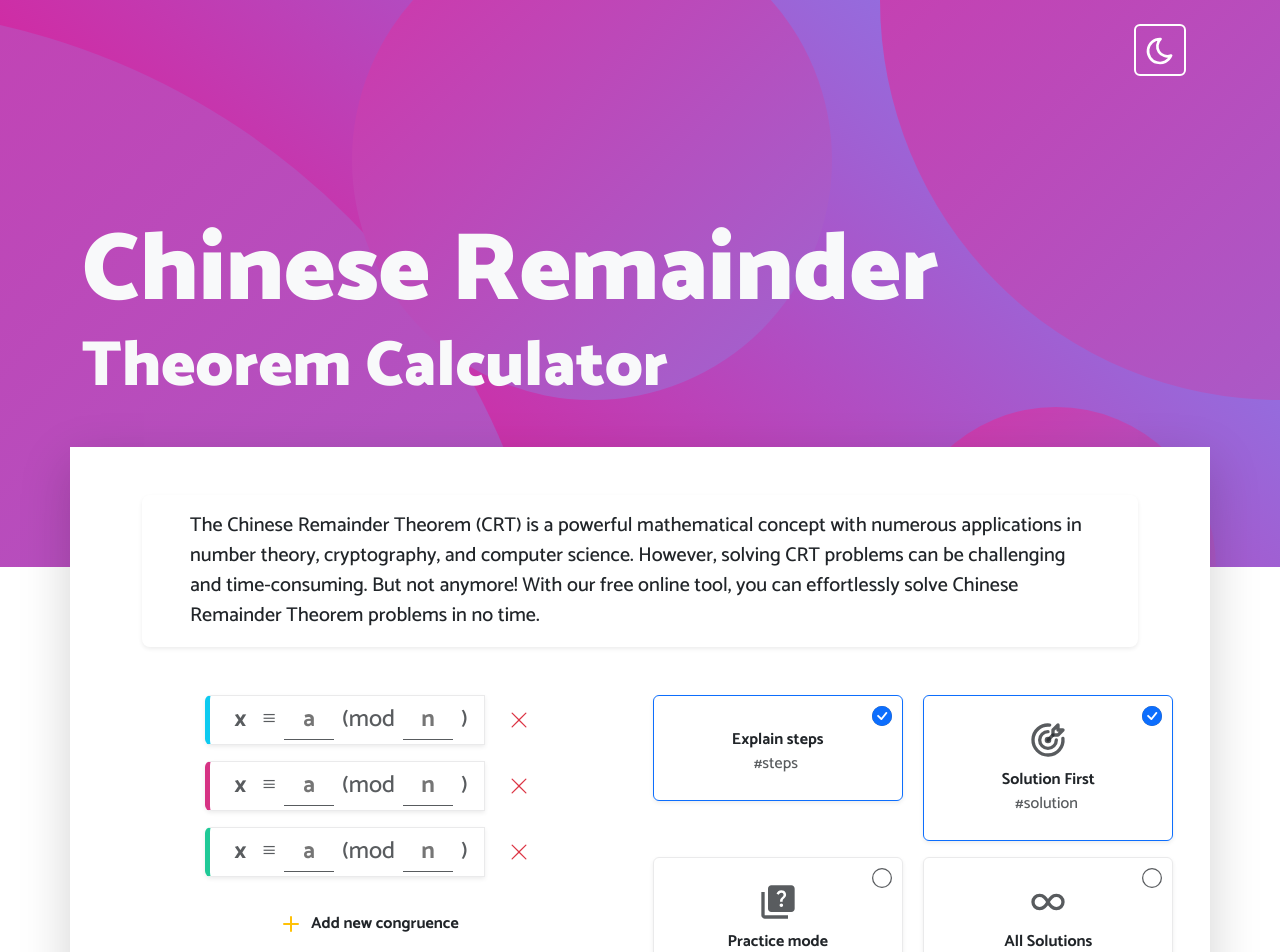
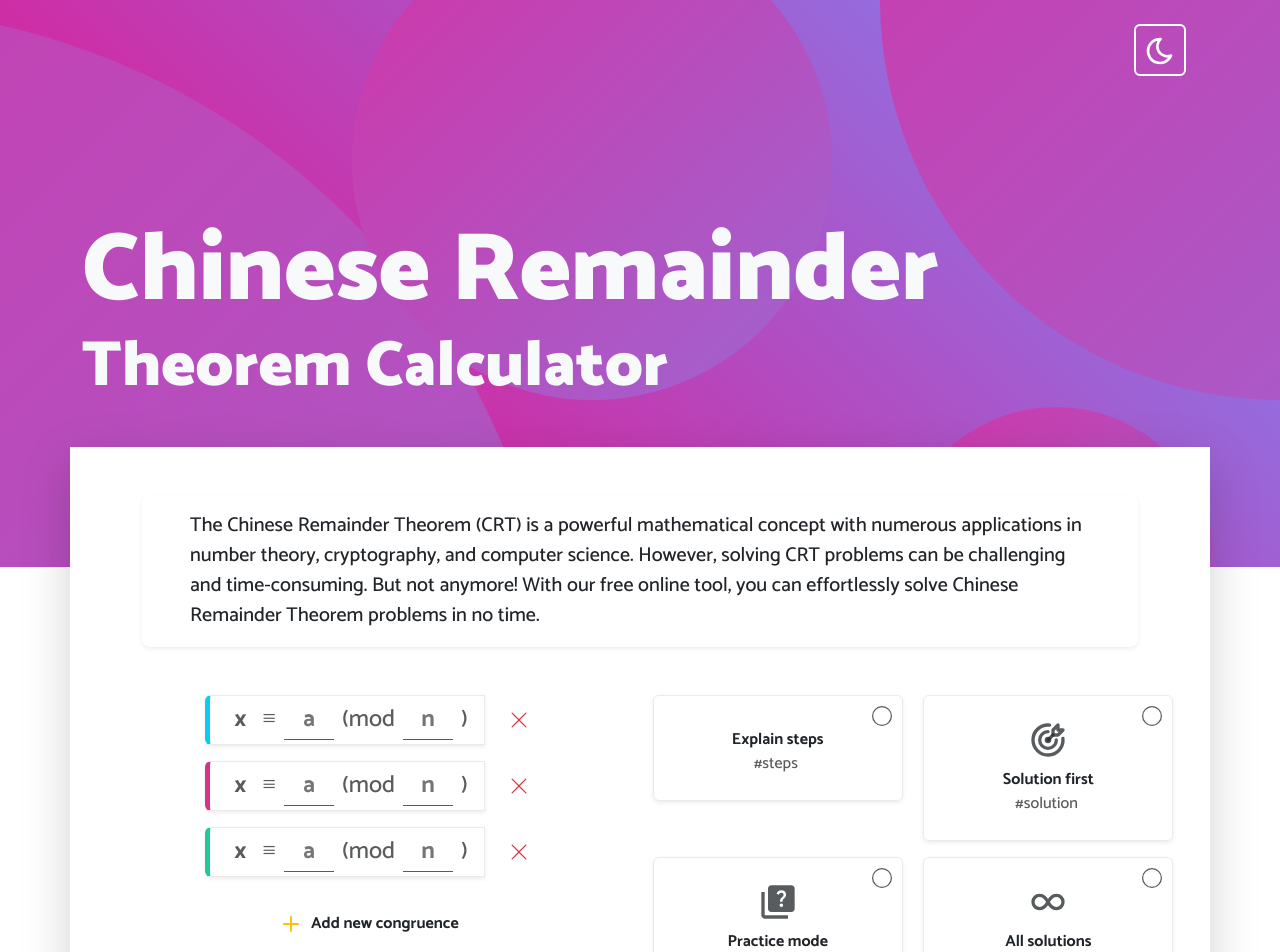
Before and after one commit to ivanov998/crt-next, a Next.js app: page / in a window 1280 px wide. Shown: the top 952 px of the page. Built offline with nearby package versions, Linux system fonts and the light colour scheme; some icons are missing.

Commit message:
Separated the logic into different components

```diff
--- /dev/null
+++ b/components/CalculatorOptionButton.tsx
@@ -0,0 +1,61 @@
+import React, { ReactNode } from 'react';
+
+interface ICalculatorOptionButtonProps {
+  name: string;
+  hashtag: string;
+  children: ReactNode;
+}
+
+const CalculatorOptionButton: React.FC<ICalculatorOptionButtonProps> = ({
+  name,
+  hashtag,
+  children,
+}) => {
+  return (
+    <div className='d-inline-block'>
+      <input type='checkbox' id={`btn-${hashtag}`} className='btn-check' />
+      <label
+        className='form-label d-inline-flex flex-column justify-content-center align-items-center btn mx-sm-2 py-lg-4 position-relative shadow-sm mb-3'
+        data-bs-toggle='tooltip'
+        data-bss-tooltip=''
+        htmlFor={`btn-${hashtag}`}
+        title='Get a comprehensive breakdown of each step in solving CRT problems'
+      >
+        <svg
+          xmlns='http://www.w3.org/2000/svg'
+          width='1em'
+          height='1em'
+          fill='currentColor'
+          viewBox='0 0 16 16'
+          className='bi bi-circle circle-icon position-absolute text-muted fs-5'
+        >
+          <path d='M8 15A7 7 0 1 1 8 1a7 7 0 0 1 0 14m0 1A8 8 0 1 0 8 0a8 8 0 0 0 0 16'></path>
+        </svg>
+        <svg
+          xmlns='http://www.w3.org/2000/svg'
+          width='1em'
+          height='1em'
+          fill='currentColor'
+          viewBox='0 0 16 16'
+          className='bi bi-check-circle-fill d-none circle-icon position-absolute fs-5'
+        >
+          <path d='M16 8A8 8 0 1 1 0 8a8 8 0 0 1 16 0m-3.97-3.03a.75.75 0 0 0-1.08.022L7.477 9.417 5.384 7.323a.75.75 0 0 0-1.06 1.06L6.97 11.03a.75.75 0 0 0 1.079-.02l3.992-4.99a.75.75 0 0 0-.01-1.05z'></path>
+        </svg>
+        {children}
+        <span className='fw-bold'>{name}</span>
+        <span className='text-muted'>
+          #{hashtag}&nbsp;
+          <a
+            className='text-decoration-none text-primary'
+            href='#steps'
+            aria-label='Explain Steps'
+          >
+            <i className='la la-external-link'></i>
+          </a>
+        </span>
+      </label>
+    </div>
+  );
+};
+
+export default CalculatorOptionButton;
--- a/pages/index.tsx
+++ b/pages/index.tsx
@@ -1,5 +1,6 @@
 import type { NextPage } from 'next';
 import CongruenceForm from '../components/CongruenceForm';
+import CalculatorOptionButton from '../components/CalculatorOptionButton';
 
 const Home: NextPage = () => {
   return (
@@ -17,88 +18,10 @@ const Home: NextPage = () => {
         </div>
         <div className='col-md-6 col-lg-7 col-xl-6'>
           <div className='d-flex justify-content-evenly flex-wrap mt-3 mt-md-0'>
-            <div className='d-inline-block'>
-              <input
-                type='checkbox'
-                id='btn-2'
-                className='btn-check'
-                checked={true}
-              />
-              <label
-                className='form-label d-inline-flex flex-column justify-content-center align-items-center btn mx-sm-2 py-lg-4 position-relative shadow-sm mb-3'
-                data-bs-toggle='tooltip'
-                data-bss-tooltip=''
-                htmlFor='btn-2'
-                title='Get a comprehensive breakdown of each step in solving CRT problems'
-              >
-                <svg
-                  xmlns='http://www.w3.org/2000/svg'
-                  width='1em'
-                  height='1em'
-                  fill='currentColor'
-                  viewBox='0 0 16 16'
-                  className='bi bi-circle circle-icon position-absolute text-muted fs-5'
-                >
-                  <path d='M8 15A7 7 0 1 1 8 1a7 7 0 0 1 0 14m0 1A8 8 0 1 0 8 0a8 8 0 0 0 0 16'></path>
-                </svg>
-                <svg
-                  xmlns='http://www.w3.org/2000/svg'
-                  width='1em'
-                  height='1em'
-                  fill='currentColor'
-                  viewBox='0 0 16 16'
-                  className='bi bi-check-circle-fill d-none circle-icon position-absolute fs-5'
-                >
-                  <path d='M16 8A8 8 0 1 1 0 8a8 8 0 0 1 16 0m-3.97-3.03a.75.75 0 0 0-1.08.022L7.477 9.417 5.384 7.323a.75.75 0 0 0-1.06 1.06L6.97 11.03a.75.75 0 0 0 1.079-.02l3.992-4.99a.75.75 0 0 0-.01-1.05z'></path>
-                </svg>
+            <CalculatorOptionButton name='Explain steps' hashtag='steps'>
               <i className='la la-lightbulb-o main-icon fs-1 mb-2 text-muted'></i>
-                <span className='fw-bold'>Explain steps</span>
-                <span className='text-muted'>
-                  #steps&nbsp;
-                  <a
-                    className='text-decoration-none text-primary'
-                    href='#steps'
-                    aria-label='Explain Steps'
-                  >
-                    <i className='la la-external-link'></i>
-                  </a>
-                </span>
-              </label>
-            </div>
-            <div className='d-inline-block'>
-              <input
-                type='checkbox'
-                id='btn-3'
-                className='btn-check'
-                checked={true}
-              />
-              <label
-                className='form-label d-inline-flex flex-column justify-content-center align-items-center btn mx-sm-2 py-lg-4 position-relative shadow-sm mb-3'
-                data-bs-toggle='tooltip'
-                data-bss-tooltip=''
-                htmlFor='btn-3'
-                title='Show the solution after the steps'
-              >
-                <svg
-                  xmlns='http://www.w3.org/2000/svg'
-                  width='1em'
-                  height='1em'
-                  fill='currentColor'
-                  viewBox='0 0 16 16'
-                  className='bi bi-circle text-muted circle-icon position-absolute fs-5'
-                >
-                  <path d='M8 15A7 7 0 1 1 8 1a7 7 0 0 1 0 14m0 1A8 8 0 1 0 8 0a8 8 0 0 0 0 16'></path>
-                </svg>
-                <svg
-                  xmlns='http://www.w3.org/2000/svg'
-                  width='1em'
-                  height='1em'
-                  fill='currentColor'
-                  viewBox='0 0 16 16'
-                  className='bi bi-check-circle-fill d-none circle-icon position-absolute fs-5'
-                >
-                  <path d='M16 8A8 8 0 1 1 0 8a8 8 0 0 1 16 0m-3.97-3.03a.75.75 0 0 0-1.08.022L7.477 9.417 5.384 7.323a.75.75 0 0 0-1.06 1.06L6.97 11.03a.75.75 0 0 0 1.079-.02l3.992-4.99a.75.75 0 0 0-.01-1.05z'></path>
-                </svg>
+            </CalculatorOptionButton>
+            <CalculatorOptionButton name='Solution first' hashtag='solution'>
               <svg
                 xmlns='http://www.w3.org/2000/svg'
                 width='1em'
@@ -117,54 +40,9 @@ const Home: NextPage = () => {
                 <path d='M13 3.055a9 9 0 1 0 7.941 7.945'></path>
                 <path d='M15 6v3h3l3 -3h-3v-3z'></path>
                 <path d='M15 9l-3 3'></path>
-                </svg>
-                <span className='fw-bold'>Solution First</span>
-                <span className='text-muted'>
-                  #solution&nbsp;
-                  <a
-                    className='text-decoration-none text-primary'
-                    href='#chart'
-                    aria-label='Generate Chart'
-                  >
-                    <i className='la la-external-link'></i>
-                  </a>
-                </span>
-              </label>
-            </div>
-            <div className='d-inline-block'>
-              <input
-                type='checkbox'
-                id='btn-1'
-                className='btn-check'
-                disabled={false}
-              />
-              <label
-                className='form-label d-inline-flex flex-column justify-content-center align-items-center btn mx-sm-2 py-lg-4 position-relative shadow-sm mb-3'
-                data-bs-toggle='tooltip'
-                data-bss-tooltip=''
-                htmlFor='btn-1'
-                title='Interactive practice mode to help you master solving CRT problems'
-              >
-                <svg
-                  xmlns='http://www.w3.org/2000/svg'
-                  width='1em'
-                  height='1em'
-                  fill='currentColor'
-                  viewBox='0 0 16 16'
-                  className='bi bi-circle text-muted circle-icon position-absolute fs-5'
-                >
-                  <path d='M8 15A7 7 0 1 1 8 1a7 7 0 0 1 0 14m0 1A8 8 0 1 0 8 0a8 8 0 0 0 0 16'></path>
-                </svg>
-                <svg
-                  xmlns='http://www.w3.org/2000/svg'
-                  width='1em'
-                  height='1em'
-                  fill='currentColor'
-                  viewBox='0 0 16 16'
-                  className='bi bi-check-circle-fill d-none circle-icon position-absolute fs-5'
-                >
-                  <path d='M16 8A8 8 0 1 1 0 8a8 8 0 0 1 16 0m-3.97-3.03a.75.75 0 0 0-1.08.022L7.477 9.417 5.384 7.323a.75.75 0 0 0-1.06 1.06L6.97 11.03a.75.75 0 0 0 1.079-.02l3.992-4.99a.75.75 0 0 0-.01-1.05z'></path>
-                </svg>
+              </svg>{' '}
+            </CalculatorOptionButton>
+            <CalculatorOptionButton name='Practice mode' hashtag='practice'>
               <svg
                 xmlns='http://www.w3.org/2000/svg'
                 enable-background='new 0 0 24 24'
@@ -183,49 +61,9 @@ const Home: NextPage = () => {
                     <path d='M20,2H8C6.9,2,6,2.9,6,4v12c0,1.1,0.9,2,2,2h12c1.1,0,2-0.9,2-2V4C22,2.9,21.1,2,20,2z M14.01,15 c-0.59,0-1.05-0.47-1.05-1.05c0-0.59,0.47-1.04,1.05-1.04c0.59,0,1.04,0.45,1.04,1.04C15.04,14.53,14.6,15,14.01,15z M16.51,8.83 c-0.63,0.93-1.23,1.21-1.56,1.81c-0.13,0.24-0.18,0.4-0.18,1.18h-1.52c0-0.41-0.06-1.08,0.26-1.65c0.41-0.73,1.18-1.16,1.63-1.8 c0.48-0.68,0.21-1.94-1.14-1.94c-0.88,0-1.32,0.67-1.5,1.23l-1.37-0.57C11.51,5.96,12.52,5,13.99,5c1.23,0,2.08,0.56,2.51,1.26 C16.87,6.87,17.08,7.99,16.51,8.83z'></path>
                   </g>
                 </g>
-                </svg>
-                <span className='fw-bold'>Practice mode</span>
-                <span className='text-muted'>
-                  #practice&nbsp;
-                  <a
-                    className='text-decoration-none text-primary'
-                    href='#practice'
-                    aria-label='Practice Mode'
-                  >
-                    <i className='la la-external-link'></i>
-                  </a>
-                </span>
-              </label>
-            </div>
-            <div className='d-inline-block'>
-              <input type='checkbox' id='btn-4' className='btn-check' />
-              <label
-                className='form-label d-inline-flex flex-column justify-content-center align-items-center btn mx-sm-2 py-lg-4 position-relative shadow-sm mb-3'
-                data-bs-toggle='tooltip'
-                data-bss-tooltip=''
-                htmlFor='btn-4'
-                title='Display all possible solutions for X based on the given congruences'
-              >
-                <svg
-                  xmlns='http://www.w3.org/2000/svg'
-                  width='1em'
-                  height='1em'
-                  fill='currentColor'
-                  viewBox='0 0 16 16'
-                  className='bi bi-circle text-muted circle-icon position-absolute fs-5'
-                >
-                  <path d='M8 15A7 7 0 1 1 8 1a7 7 0 0 1 0 14m0 1A8 8 0 1 0 8 0a8 8 0 0 0 0 16'></path>
-                </svg>
-                <svg
-                  xmlns='http://www.w3.org/2000/svg'
-                  width='1em'
-                  height='1em'
-                  fill='currentColor'
-                  viewBox='0 0 16 16'
-                  className='bi bi-check-circle-fill d-none circle-icon position-absolute fs-5'
-                >
-                  <path d='M16 8A8 8 0 1 1 0 8a8 8 0 0 1 16 0m-3.97-3.03a.75.75 0 0 0-1.08.022L7.477 9.417 5.384 7.323a.75.75 0 0 0-1.06 1.06L6.97 11.03a.75.75 0 0 0 1.079-.02l3.992-4.99a.75.75 0 0 0-.01-1.05z'></path>
-                </svg>
+              </svg>{' '}
+            </CalculatorOptionButton>
+            <CalculatorOptionButton name='All solutions' hashtag='allsolutions'>
               <svg
                 xmlns='http://www.w3.org/2000/svg'
                 width='1em'
@@ -240,20 +78,8 @@ const Home: NextPage = () => {
               >
                 <path stroke='none' d='M0 0h24v24H0z' fill='none'></path>
                 <path d='M9.828 9.172a4 4 0 1 0 0 5.656a10 10 0 0 0 2.172 -2.828a10 10 0 0 1 2.172 -2.828a4 4 0 1 1 0 5.656a10 10 0 0 1 -2.172 -2.828a10 10 0 0 0 -2.172 -2.828'></path>
-                </svg>
-                <span className='fw-bold'>All Solutions</span>
-                <span className='text-muted'>
-                  #allsolutions&nbsp;
-                  <a
-                    className='text-decoration-none text-primary'
-                    href='#congruence'
-                    aria-label='Congruence Relations'
-                  >
-                    <i className='la la-external-link'></i>
-                  </a>
-                </span>
-              </label>
-            </div>
+              </svg>{' '}
+            </CalculatorOptionButton>
           </div>
         </div>
       </div>
```
Lines whose indentation alone changed are shown as unchanged.
